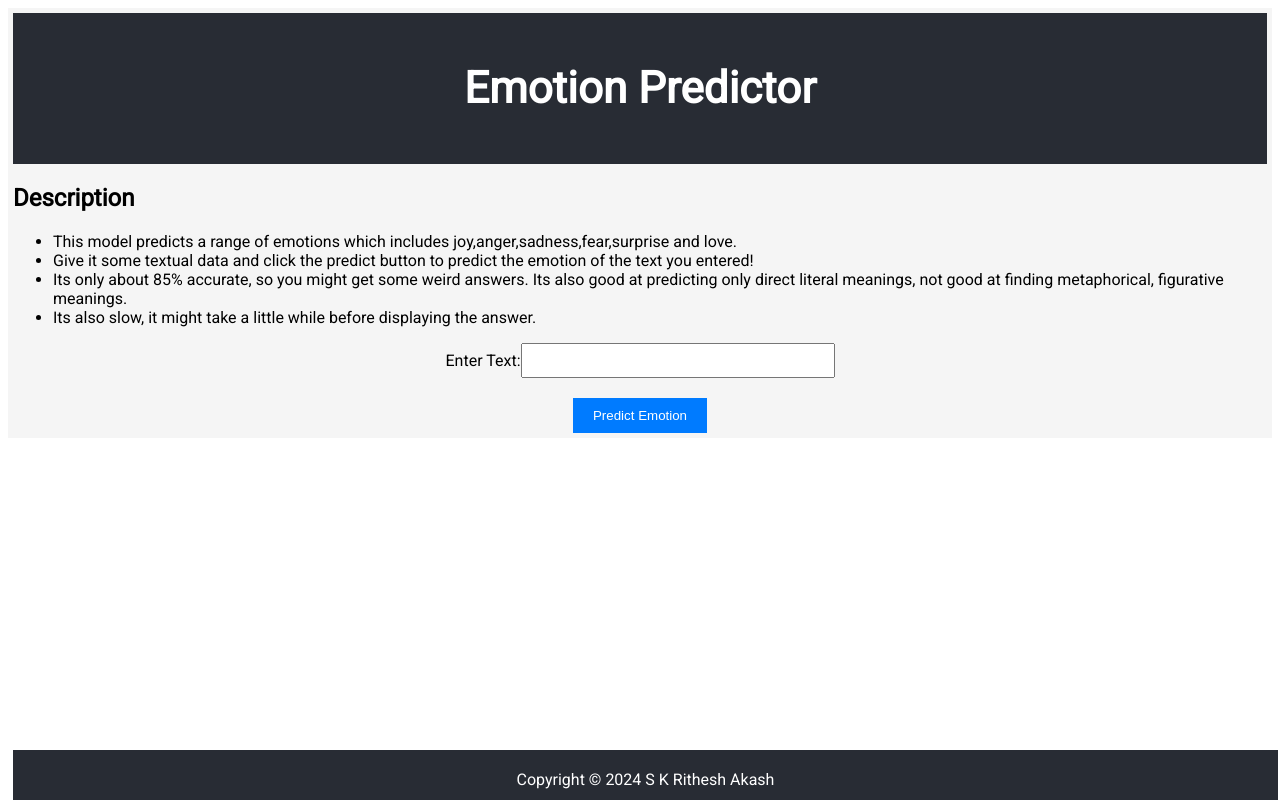
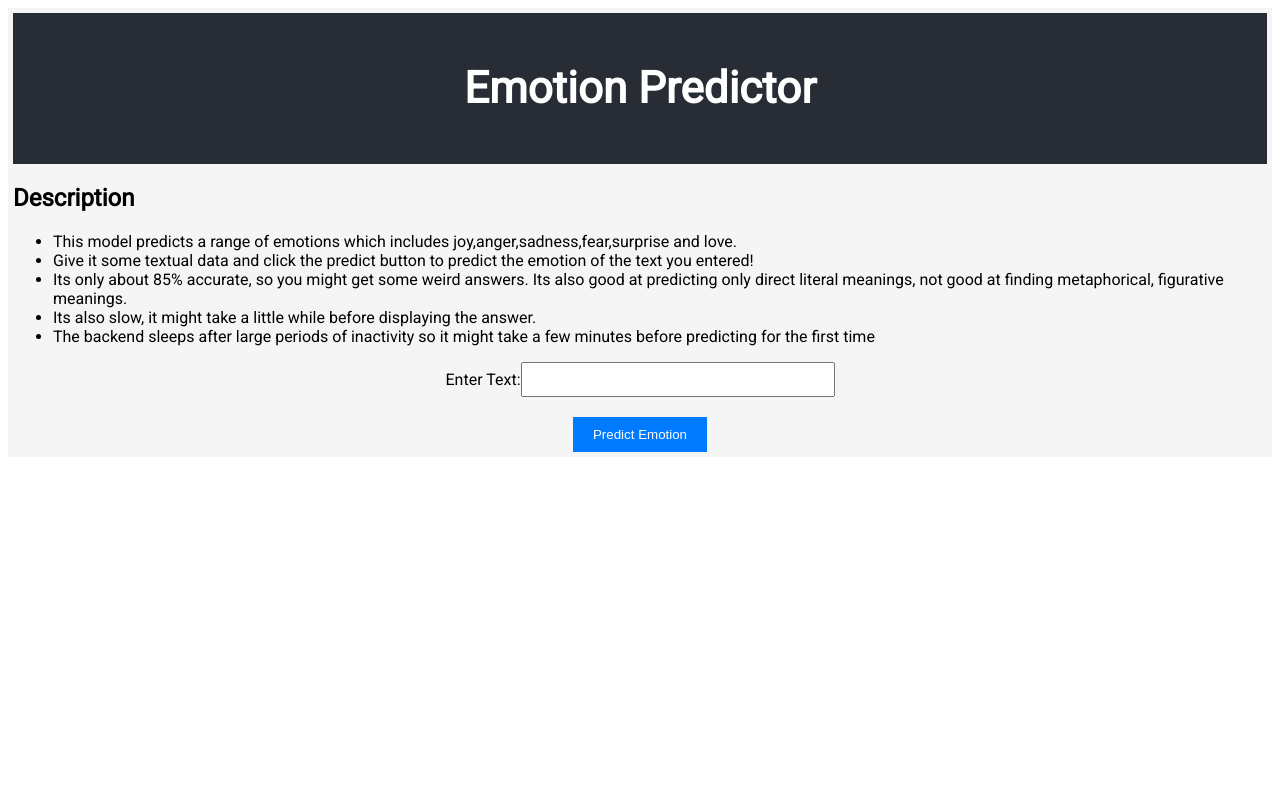
Before and after one commit to Rithesh-27/EmotionPredictor-Frontend, a React (Create React App) app: page / in a window 1280 px wide. Built offline with nearby package versions, Linux system fonts and the light colour scheme.

Commit message:
Changed description

```diff
--- a/src/App.js
+++ b/src/App.js
@@ -2,7 +2,6 @@ import React from "react";
 import Header from "./Header";
 import Description from "./Description";
 import EmotionPredictor from "./EmotionPredictor";
-import Footer from "./Footer";
 
 function App() {
     return (
@@ -10,7 +9,6 @@ function App() {
             <Header title="Emotion Predictor"/>
             <Description />
             <EmotionPredictor />
-            <Footer />
         </div>
     );
 }
--- a/src/Description.js
+++ b/src/Description.js
@@ -9,6 +9,7 @@ const Description = () => {
                 <li>Give it some textual data and click the predict button to predict the emotion of the text you entered!</li>
                 <li>Its only about 85% accurate, so you might get some weird answers. Its also good at predicting only direct literal meanings, not good at finding metaphorical, figurative meanings.</li>
                 <li>Its also slow, it might take a little while before displaying the answer.</li>
+                <li>The backend sleeps after large periods of inactivity so it might take a few minutes before predicting for the first time</li>
             </ul>
         </div>
     )
```
